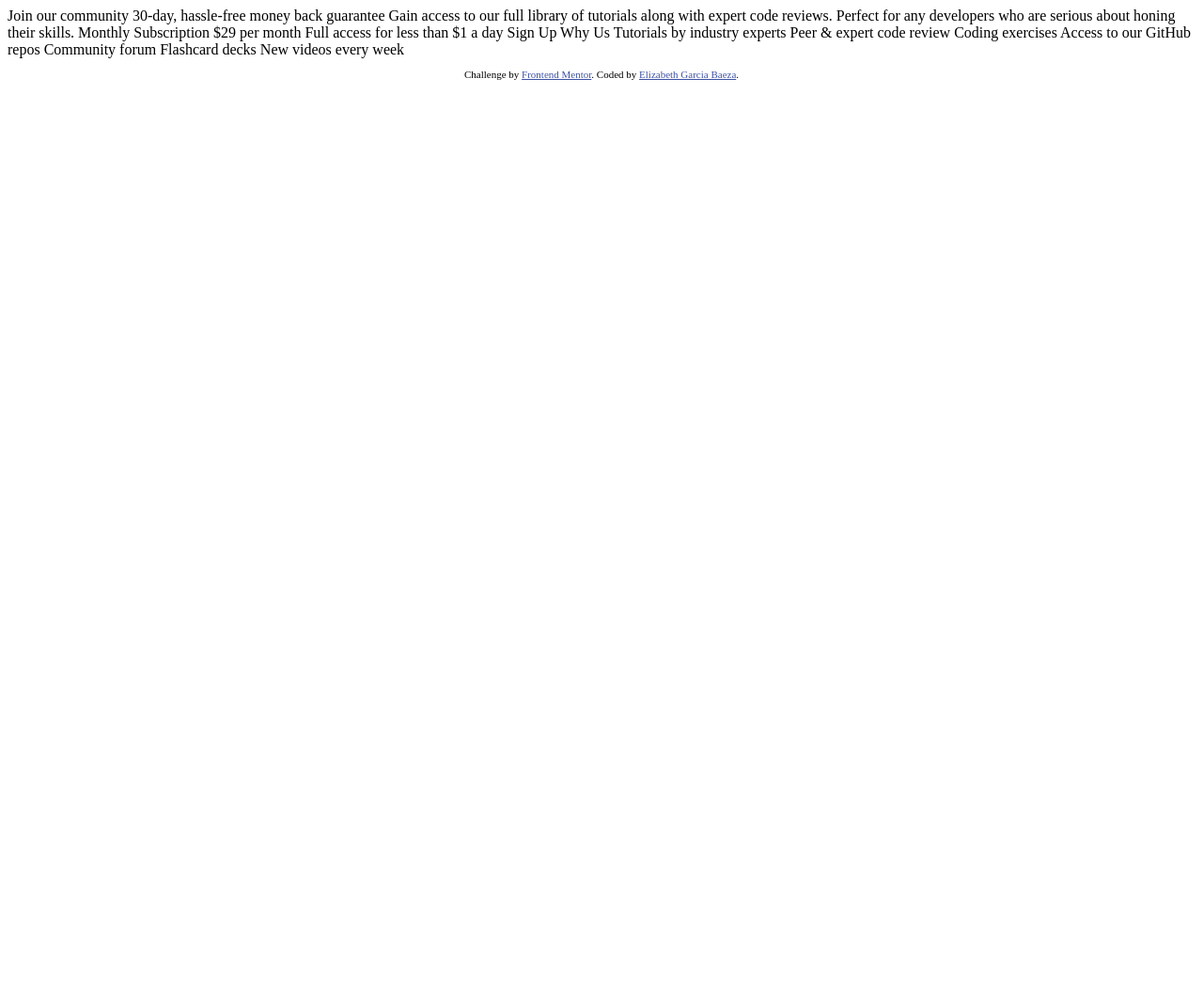
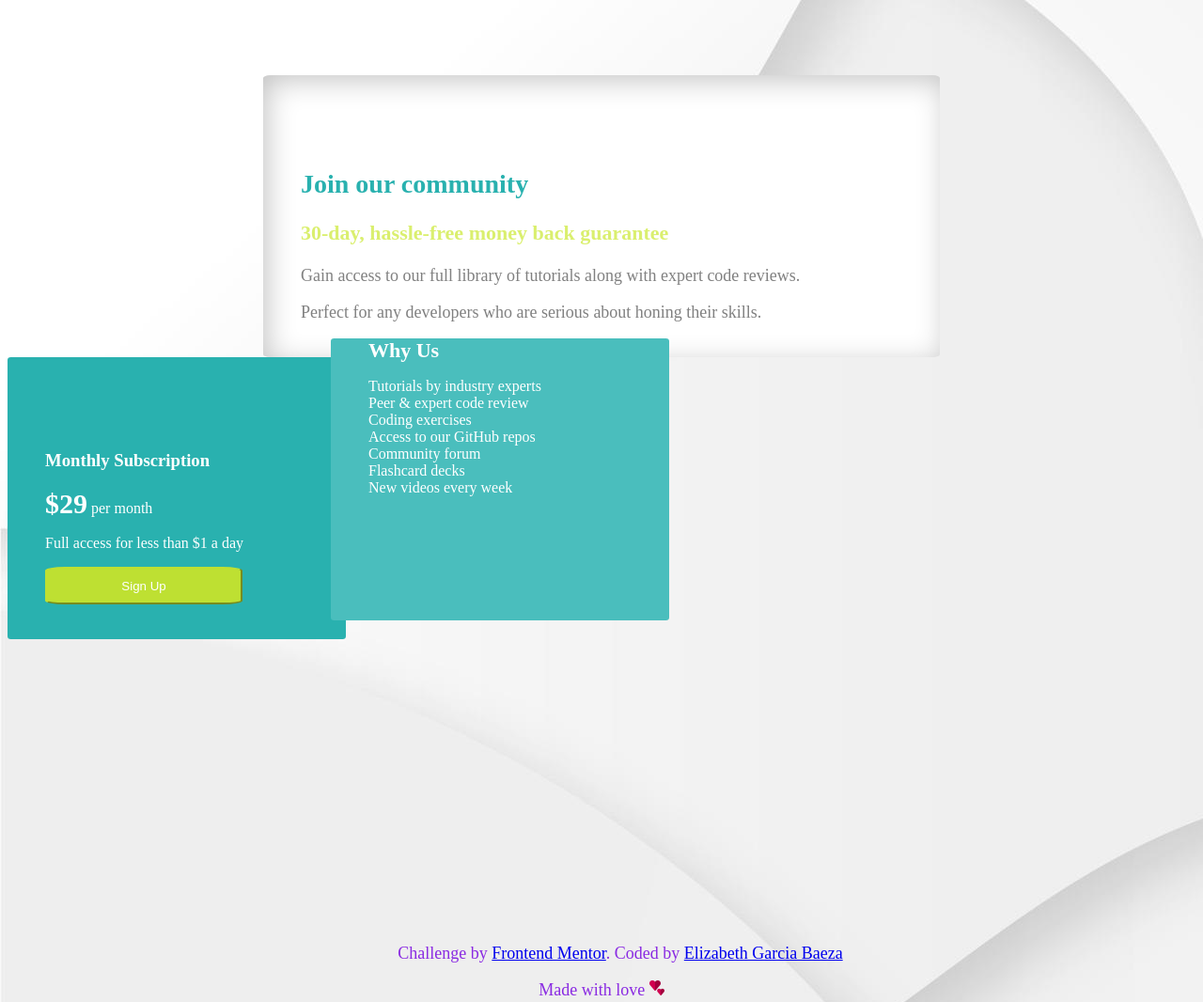
Before and after one commit to gabaeliz/Single-price-grid-component, a plain HTML site: page index.html in a window 1280 px wide. Shown: the top 1066 px of the page at 94% size. Before the commit the page ends 800 px from the top, so only its background shows below. Drawn offline with Linux system fonts and the light colour scheme.

Commit message:
Iniciando el proyecto

```diff
--- /dev/null
+++ b/css/style.css
@@ -0,0 +1,107 @@
+.principal-box{
+    box-sizing: border-box;
+    width: 720px;
+    height: 300px;
+    background-color: rgb(255, 255, 255);
+    border-radius: 1%;
+    -webkit-box-shadow: inset 5px 6px 31px -1px rgba(0,0,0,0.24);
+    -moz-box-shadow: inset 5px 6px 31px -1px rgba(0,0,0,0.24);
+    box-shadow: inset 5px 6px 31px -1px rgba(0,0,0,0.24);
+    margin: auto;
+    margin-top: 10vh;
+}
+
+h1{
+    font-size: 28px;
+    color: #29B1AF;
+    text-align: left;
+    padding-top: 100px;
+    margin-left: 5vh;
+}
+
+.subtitle{
+    color: #daef6e;
+    font-size: 22px;
+    font-weight: bolder;
+    margin-left: 5vh;
+}
+
+.main-text{
+    color: gray;
+    font-size: 18px;
+    margin-left: 5vh;
+}
+
+.box-secondary{
+    box-sizing:border-box;
+    width: 360px;
+    height: 300px;
+    background-color: #29B1AF;
+    display: flex;
+    justify-content: flex-start;
+    flex-direction: column;
+    border-radius: 1%;
+    color: white;
+}
+
+h3{
+    padding-top: 10vh;
+    margin-left: 5vh;
+    text-size-adjust: 30px;
+}
+
+span{
+    margin-left: 5vh;
+}
+
+span strong{
+    font-size: 30px;
+}
+
+p{
+    margin-left: 5vh;
+}
+
+button{
+    background-color: #bee032;
+    border-color: #bee032;
+    color: #ffff;
+    width: 210px;
+    height: 40px;
+    border-radius: 10%;
+    margin-left: 5vh;
+}
+
+.third-box{
+    box-sizing:border-box;
+    width: 360px;
+    height: 300px;
+    background-color: #4abebd;
+    border-radius: 1%;
+    color: white;
+    margin: 43vh;
+    margin-top: -40vh;
+}
+
+.why-third-box{
+    font-size: 22px;
+    padding-left: 5vh;
+}
+
+.p-third-box{
+    margin-left: 5vh;
+    white-space: pre-line;
+}
+
+.footer{
+    text-align: center;
+    font-size: 18px;
+    text-align: center;
+    color: blueviolet;
+    align-items: center;
+}
+
+.heart{
+    width: 16px;
+    height: 16px;
+}
--- a/index.html
+++ b/index.html
@@ -1,50 +1,53 @@
 <!DOCTYPE html>
 <html lang="en">
+
 <head>
   <meta charset="UTF-8">
   <meta name="viewport" content="width=device-width, initial-scale=1.0">
+  <link rel="icon" type="image/png" sizes="32x32" href="./images/lista-de-verificacion.png">
+  <title>Frontend Mentor | Single Price Grid Component</title>
+  <link rel="preconnect" href="https://fonts.googleapis.com">
+  <link rel="preconnect" href="https://fonts.gstatic.com" crossorigin>
+  <link href="https://fonts.googleapis.com/css2?family=Outfit:wght@400;700&family=Rubik:wght@300;700&display=swap"
+    rel="stylesheet">
+  <link rel="stylesheet" href="./css/style.css">
+</head>
 
-  <link rel="icon" type="image/png" sizes="32x32" href="./images/favicon-32x32.png">
+<body background="./images/4857721.jpg">
+  <section class="principal-box">
+    <h1> Join our community </h1>
+    <p class="subtitle"> 30-day, hassle-free money back guarantee </p>
+    <p class="main-text"> Gain access to our full library of tutorials along with expert code reviews.</p>
+    <p class="main-text"> Perfect for any developers who are serious about honing their skills.</p>
+  </section>
 
-  <title>Frontend Mentor | Single Price Grid Component</title>
+  <section class="box-secondary">
+    <h3> Monthly Subscription </h3>
+    <span><strong>&dollar;29</strong> per month</span>
+    <p> Full access for less than &dollar;1 a day</p>
+    <button>Sign Up</button>
+  </section>
 
-
-  <style>
-    .attribution { font-size: 11px; text-align: center; }
-    .attribution a { color: hsl(228, 45%, 44%); }
-  </style>
-</head>
-<body>
-  Join our community
-
-  30-day, hassle-free money back guarantee
-
-  Gain access to our full library of tutorials along with expert code reviews.
-  Perfect for any developers who are serious about honing their skills.
-
-  Monthly Subscription
-
-  &dollar;29 per month
-
-  Full access for less than &dollar;1 a day
-
-  Sign Up
-
-  Why Us
-
-  Tutorials by industry experts
+  <section class="third-box">
+    <strong class="why-third-box"> Why Us </strong>
+    <p class="p-third-box">Tutorials by industry experts
     Peer &amp; expert code review
     Coding exercises
     Access to our GitHub repos
     Community forum
     Flashcard decks
     New videos every week
+  </p>
+  </section>
 
-  <footer>
-    <p class="attribution">
+  <footer class="footer">
+    <p>
       Challenge by <a href="https://www.frontendmentor.io?ref=challenge" target="_blank">Frontend Mentor</a>.
-      Coded by <a href="#">Elizabeth Garcia Baeza</a>.
+      Coded by <a href="#">Elizabeth Garcia Baeza</a>
     </p>
+    <a>Made with love</a>
+    <img class="heart" src="./images/amor.png">
   </footer>
 </body>
+
 </html>
```
Also changed, not shown: images/4857721.jpg (added), images/amor.png (added), images/favicon-32x32.png (deleted), images/lista-de-verificacion.png (added). Lines whose indentation alone changed are shown as unchanged.
